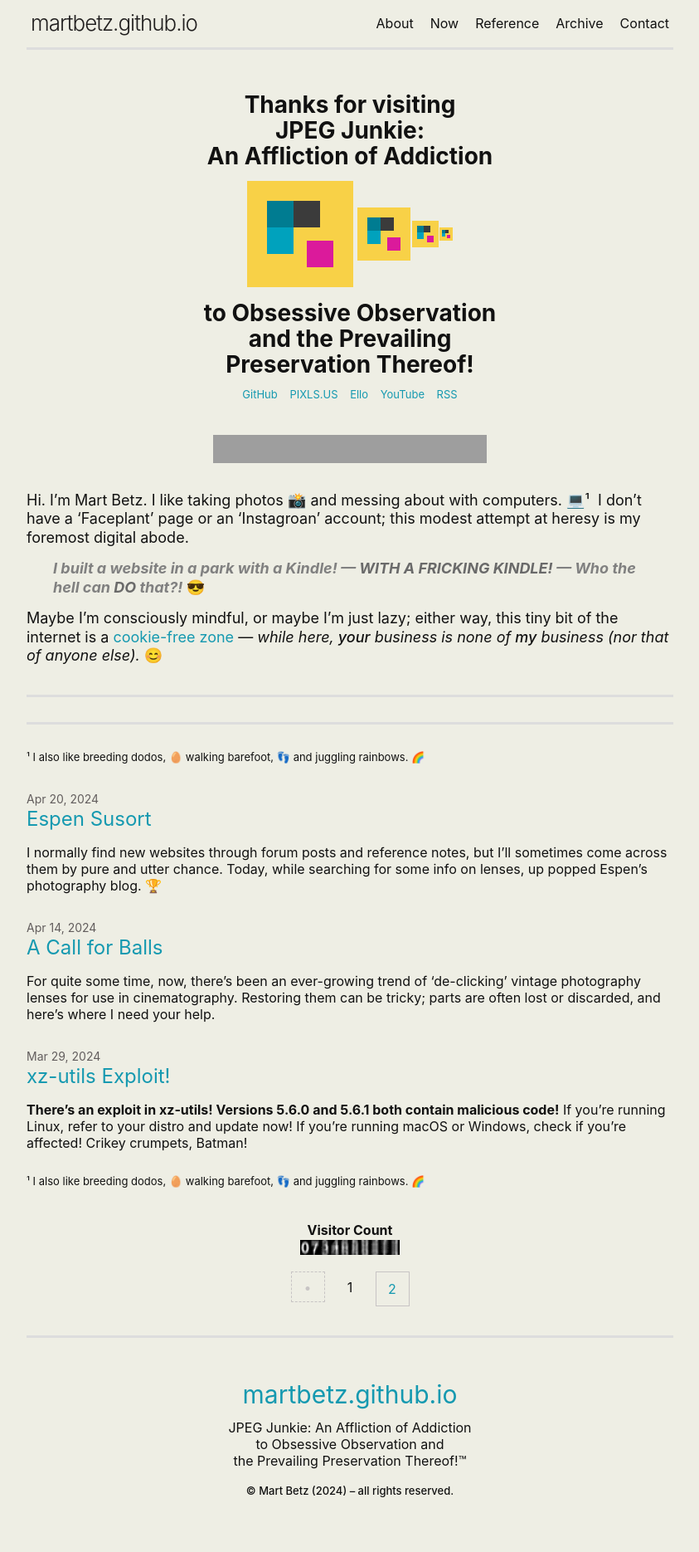
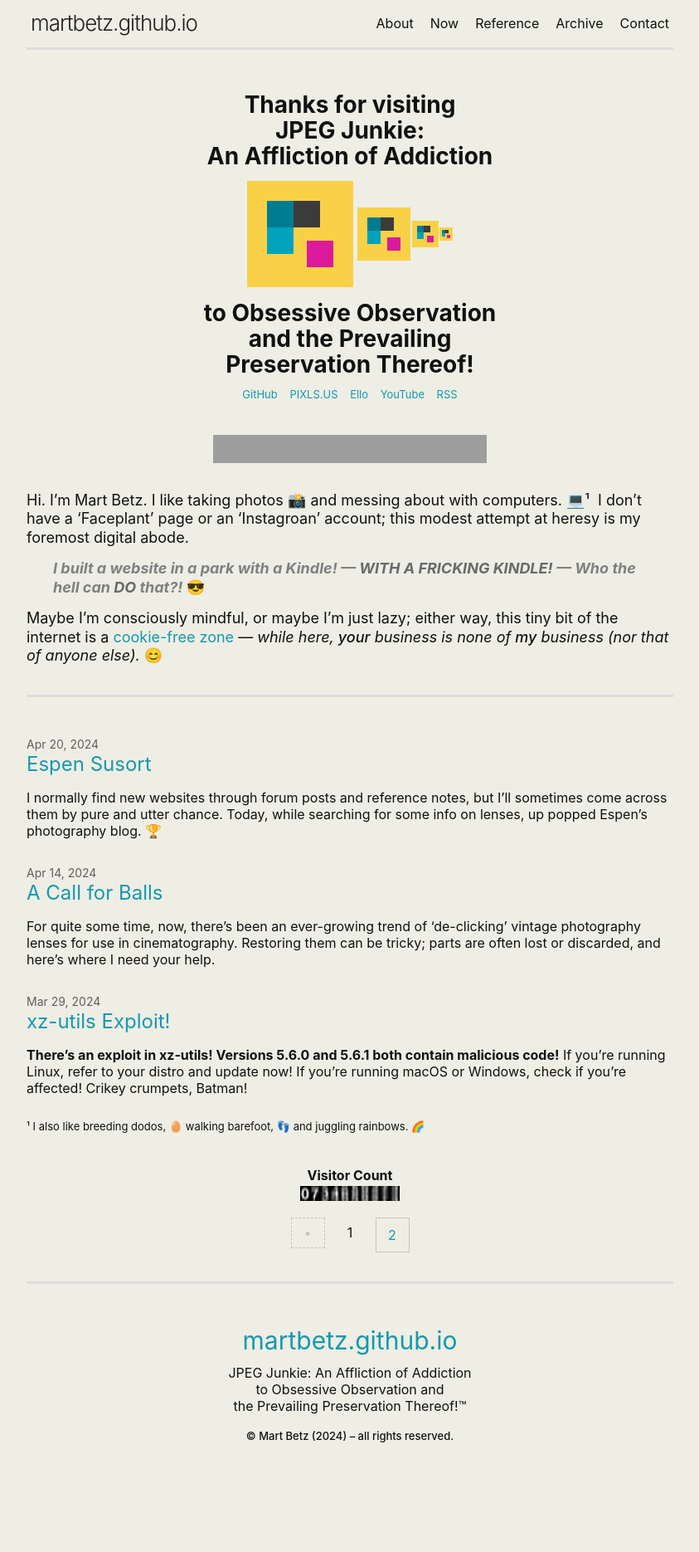
Before and after one commit to martbetz/martbetz.github.io, a Jekyll site: the page built from index.html, in a window 1280 px wide. Shown: the whole page at 83% size, without its empty margins (218-1061 px from the left). Built offline with Jekyll 4.4.1, drawn with Linux system fonts in a browser that asks for light colours; the list of posts is cut into pages by our own code; after the commit the page ends 1804 px from its top, so only the background shows below that; grey boxes are pictures that could not be loaded.

Commit message:
Update index.html

```diff
--- a/index.html
+++ b/index.html
@@ -82,17 +82,9 @@
   </font>
 </p>
 
-<hr>
-
 <font size="4">
 <hr>
 </font>
 
-<p style="padding-top: 0px; line-height: 1.1">
-<font size="2">
-  ¹ I also like breeding dodos,&nbsp;🥚 walking barefoot,&nbsp;👣 and juggling rainbows.&nbsp;🌈
-</font>
-</p>
-
 <p style="padding-bottom:1px">
 </p>
```
